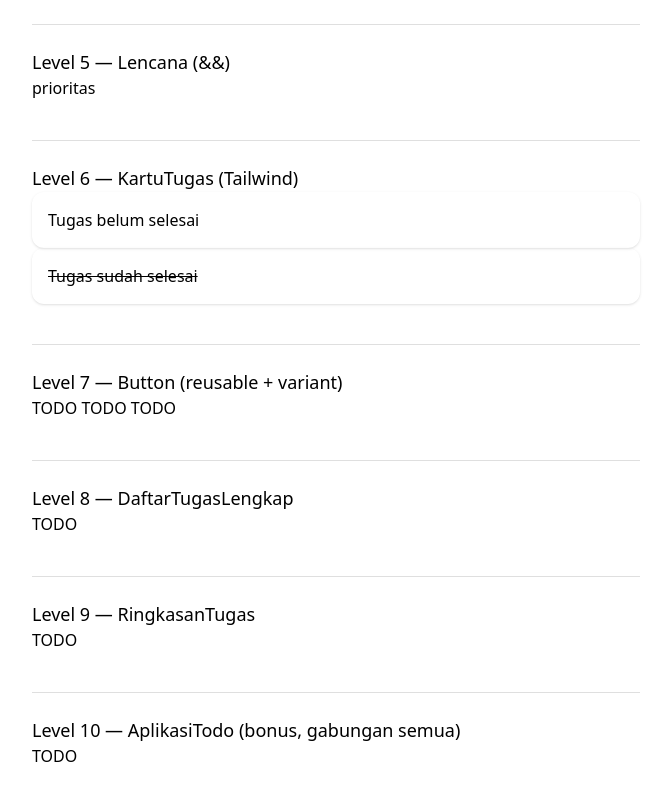
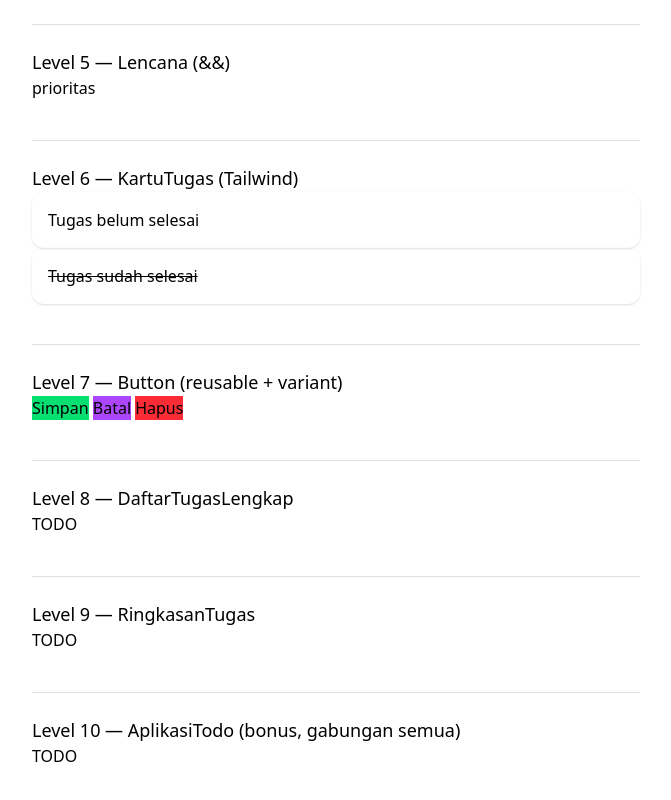
Before and after one commit to webdev-if-its/frontend-5053241032, a React (Vite) app in the folder pertemuan-03/: page / in a window 1280 px wide. Shown: the part 796-1596 px from the top of the page, without its empty margins (304-975 px from the left). Built offline with nearby package versions, Linux system fonts and the light colour scheme.

Commit message:
pertemuan-03: Level 7 selesai

```diff
--- a/pertemuan-03/src/components/Button.tsx
+++ b/pertemuan-03/src/components/Button.tsx
@@ -7,6 +7,21 @@
 //   warna latar berbeda per variant) — ini komponen REUSABLE: satu
 //   komponen, tiga tampilan, diatur lewat props.
 // Lihat SOAL.md untuk kontrak lengkap.
-export function Button(props: any) {
-  return <button>TODO</button>
+
+
+type btnProps = {
+  variant: 'primary' | 'secondary' | 'danger',
+  children: React.ReactNode,
+  onClick?: () => void,
 }
+
+
+export function Button({ variant, children, onClick }: btnProps) {
+  if (variant === "primary") {
+    return <button className="bg-green-400" onClick={onClick}>{ children }</button>
+  } else if (variant === "secondary") {
+    return <button className="bg-purple-500"onClick={onClick}>{ children }</button>
+  } else if (variant === "danger") {
+    return <button className="bg-red-500"onClick={onClick}>{ children }</button>
+  }
+}
```
